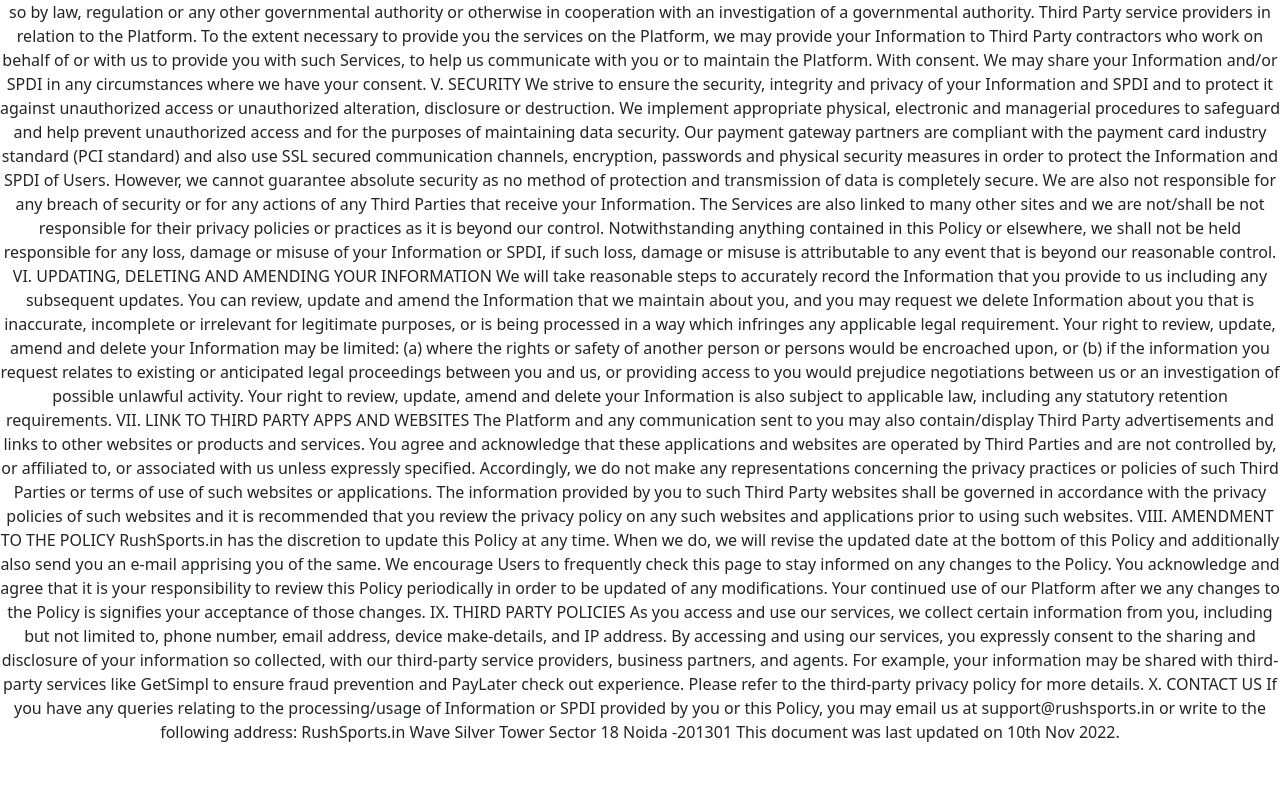
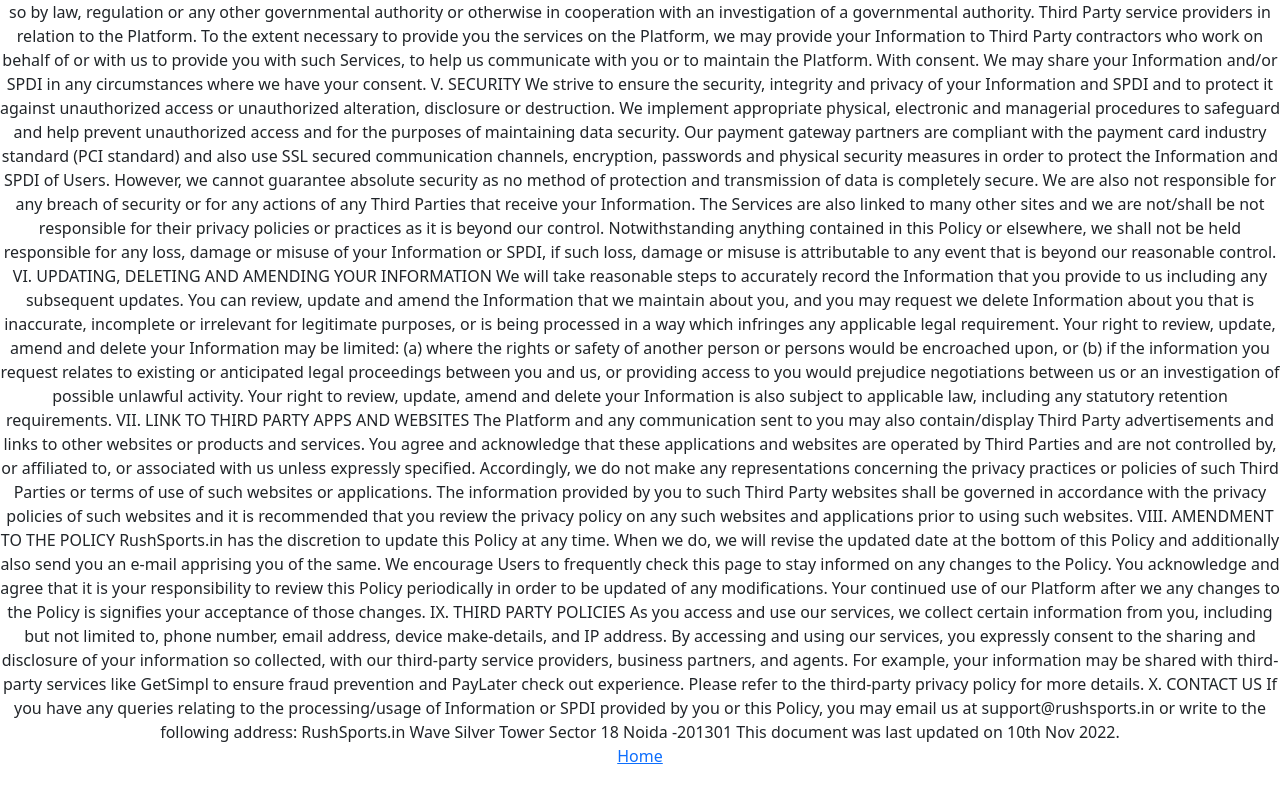
Before and after one commit to ssi259/rush-sports-website, a React (Create React App) app: page /policy in a window 1280 px wide. Shown: the part 2142-2942 px from the top of the page. Before the commit the page ends 2886 px from the top, so only its background shows below. Built offline with nearby package versions, Linux system fonts and the light colour scheme.

Commit message:
added_padding

```diff
--- a/src/App.css
+++ b/src/App.css
@@ -105,3 +105,6 @@
   margin: -15px;
   width: 100%;
 }
+.privacy{
+  margin-bottom: 100px;
+}
--- a/src/components/Policy.js
+++ b/src/components/Policy.js
@@ -1,3 +1,4 @@
+import {Link} from 'react-router-dom'
 function Policy(){
     return(
         <div className="privacy">
@@ -81,7 +82,8 @@
             Wave Silver Tower Sector 18
             Noida -201301
 
-            This document was last updated on 10th Nov 2022.
+            This document was last updated on 10th Nov 2022.<br/>
+            <Link to = "/" >Home</Link>
         </div>
     )
 }
```
